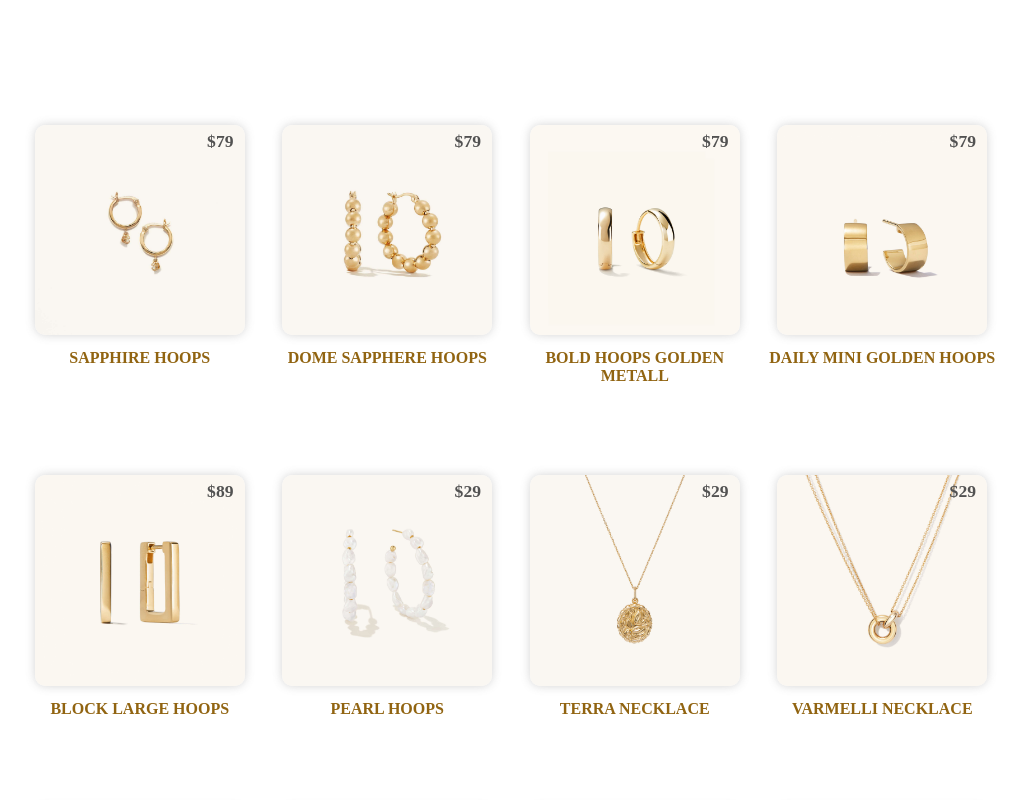
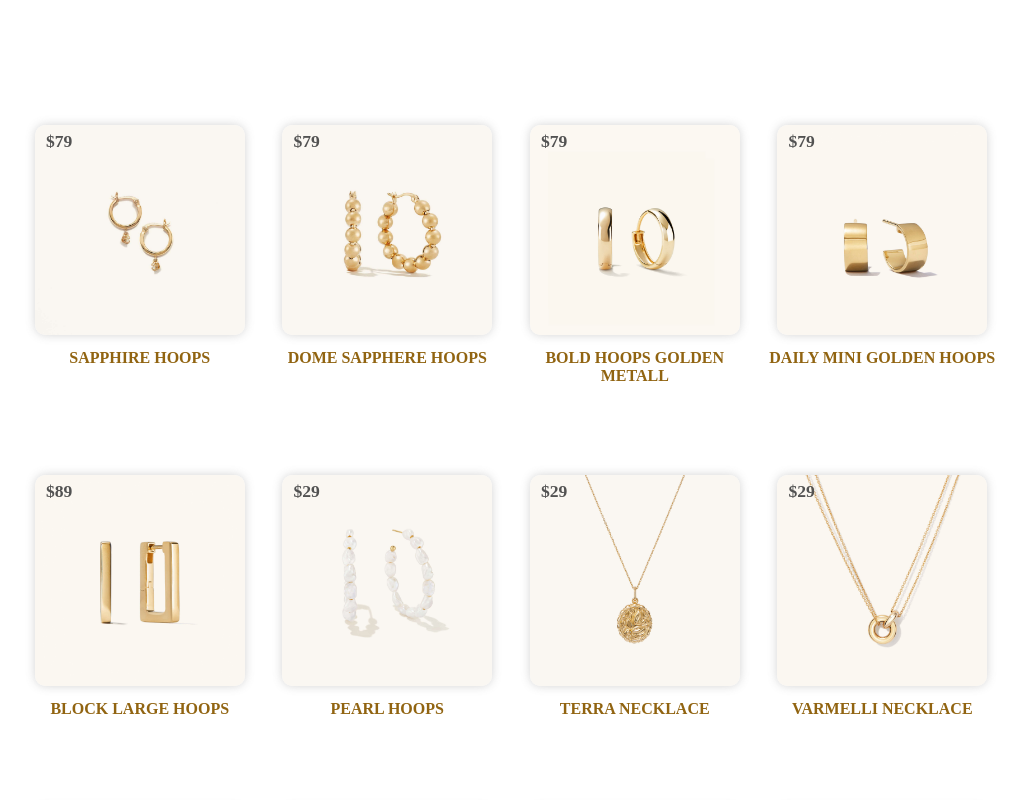
Before and after one commit to NazikAskhatova/diploma, a React (Create React App) app: page /products in a window 1280 px wide. Shown: the part 1460-2260 px from the top of the page, without its empty margins (129-1155 px from the left). Built offline with nearby package versions, Linux system fonts and the light colour scheme; a web font is replaced by a local one.

Commit message:
added styles in ProductItem.module.css

```diff
--- a/src/components/ProductList/ProductItem/ProductItem.module.css
+++ b/src/components/ProductList/ProductItem/ProductItem.module.css
@@ -7,7 +7,14 @@
   box-shadow: 0 0 10px rgba(114, 113, 113, 0.3);
   z-index: 2;
   border-radius: 5%;
-}
+
+  transform: scale(1);
+
+  }
+  .ProductItem img:hover {
+    transform: scale(1.04);
+  }
+
 .ProductItem {
   position: relative;
   flex: 0 0 25%;
@@ -29,7 +36,7 @@
   position: relative;
   position: absolute;
   top: -0rem;
-  right: 18px;
+  left: 18px;
   overflow: hidden;
   box-shadow: inset 0 0 0 0 #d39c24;
 
```
